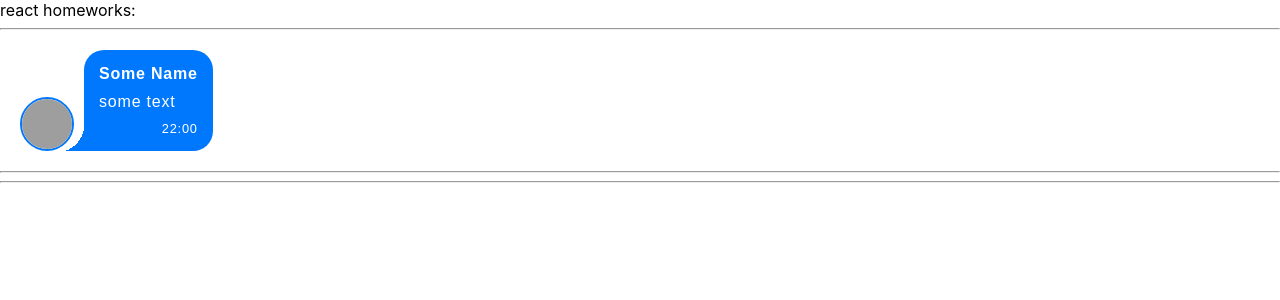
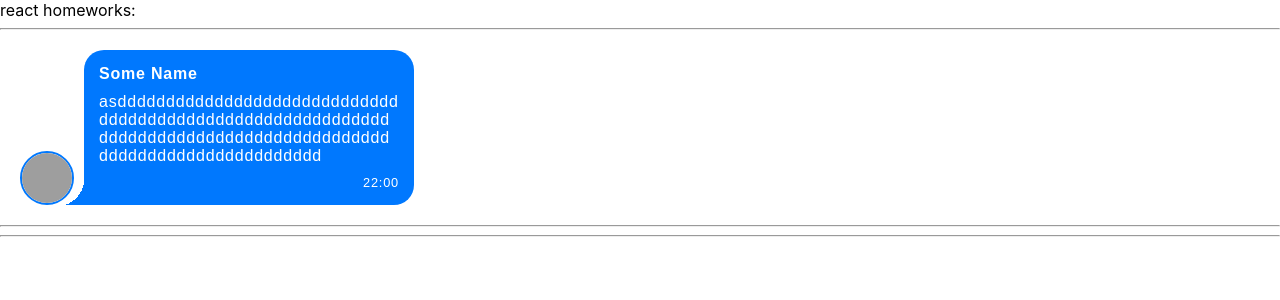
Before and after one commit to RomaSushevskij/simple_react_homeworks, a React (Create React App) app: page / in a window 1280 px wide. Shown: the top 300 px of the page. Built offline with nearby package versions, Linux system fonts and the light colour scheme; grey boxes are pictures that could not be loaded.

Commit message:
word-wrap

```diff
--- a/src/p2-homeworks/h1/HW1.tsx
+++ b/src/p2-homeworks/h1/HW1.tsx
@@ -4,7 +4,7 @@ import Message from "./Message";
 const messageData = {
     avatar: 'https://sun9-74.userapi.com/Ph-WiuOtF985il9AvN9JqiCWedmHtSGSSTXrSA/ltEB2Z2-YO4.jpg',
     name: 'Some Name',
-    message: 'some text',
+    message: 'asdddddddddddddddddddddddddddddddddddddddddddddddddddddddddddddddddddddddddddddddddddddddddddddddddddddddddddddddd',
     time: '22:00',
 }
 
--- a/src/p2-homeworks/h1/Message.module.css
+++ b/src/p2-homeworks/h1/Message.module.css
@@ -4,6 +4,7 @@
 }
 .messageBlock {
     max-width: 300px;
+    mi-width: 150px;
     background-color: #0078fe;
     padding:15px;
     display: flex;
@@ -14,6 +15,7 @@
     color: #fff;
     font-family: arial;
     letter-spacing: .05em;
+    word-wrap: break-word;
 }
 .messageBlock:before {
     content: "";
```
